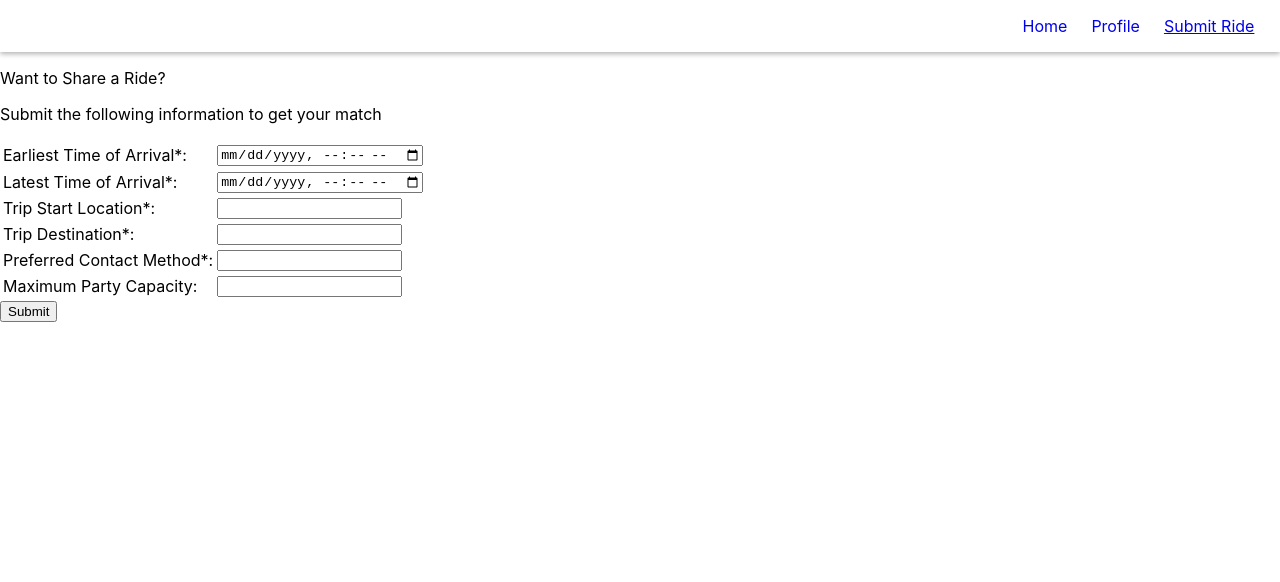
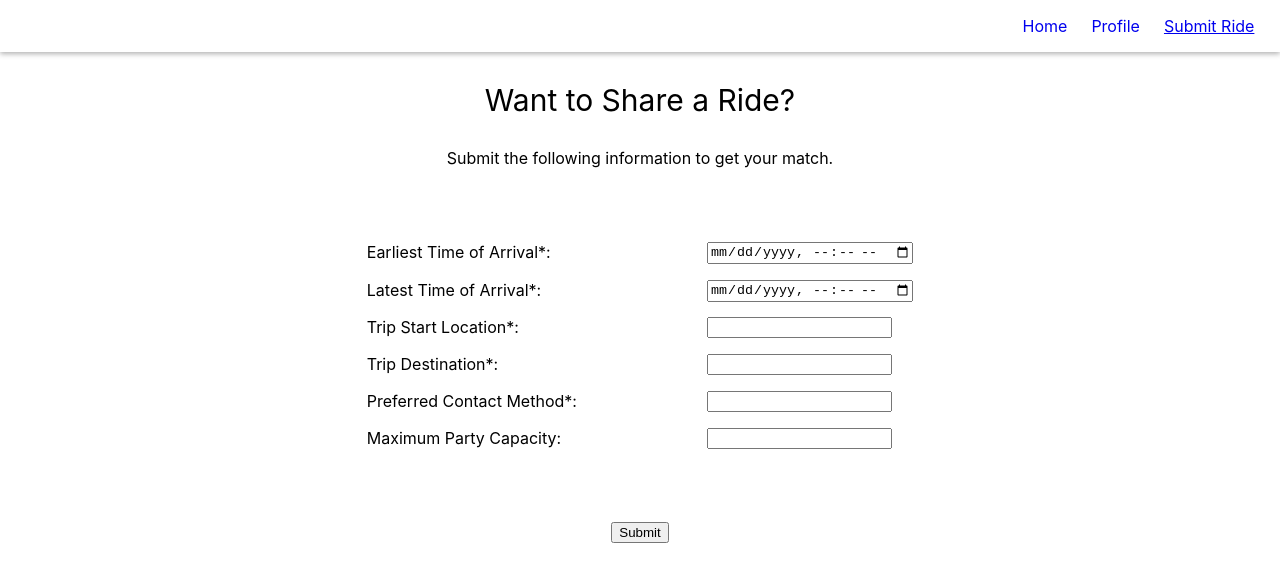
Before and after one commit to nareha/UCLAX, a React (Create React App) app in the folder frontend/: page /submit in a window 1280 px wide. Shown: the top 582 px of the page. Built offline with nearby package versions, Linux system fonts and the light colour scheme; the HTML template or start-up script is replaced by a standard one.

Commit message:
fix: fix css application on submission page

```diff
--- a/frontend/src/components/SubmissionPage/SubmissionPage.css
+++ b/frontend/src/components/SubmissionPage/SubmissionPage.css
@@ -1,8 +1,21 @@
 .page{
-    text-align: center;
+  text-align: center;
+}
+
+.text {
+    margin-bottom: 5%;
+}
+
+.title-text {
+    font-size: 30px;
 }
 
 table {
-    text-align: left;
-    margin: auto;
+  text-align: left;
+  margin: auto;
+  margin-bottom: 5%;
 }
+
+td {
+  padding: 0.4rem 4rem;
+}
--- a/frontend/src/components/SubmissionPage/SubmissionPage.tsx
+++ b/frontend/src/components/SubmissionPage/SubmissionPage.tsx
@@ -1,5 +1,7 @@
 import React from 'react';
 import SubmissionField from '../SubmissionField/SubmissionField';
+
+import './SubmissionPage.css';
 
 interface SubmissionValue {
   label: string,
@@ -36,8 +38,10 @@ const submissionValues: Array<SubmissionValue> = [
 const SubmissionPage: React.FC = () => {
   return (
     <div className="page">
-        <p>Want to Share a Ride?</p>
-        <p>Submit the following information to get your match</p>
+      <div className="text">
+        <p className="title-text">Want to Share a Ride?</p>
+        <p>Submit the following information to get your match.</p>
+      </div>
       <table>
         {submissionValues.map(({label, type}) => <SubmissionField label={label} type={type} />)}
       </table>
```
Also changed, not shown: frontend/src/components/LandingPage/LandingPage.css (indentation only).
